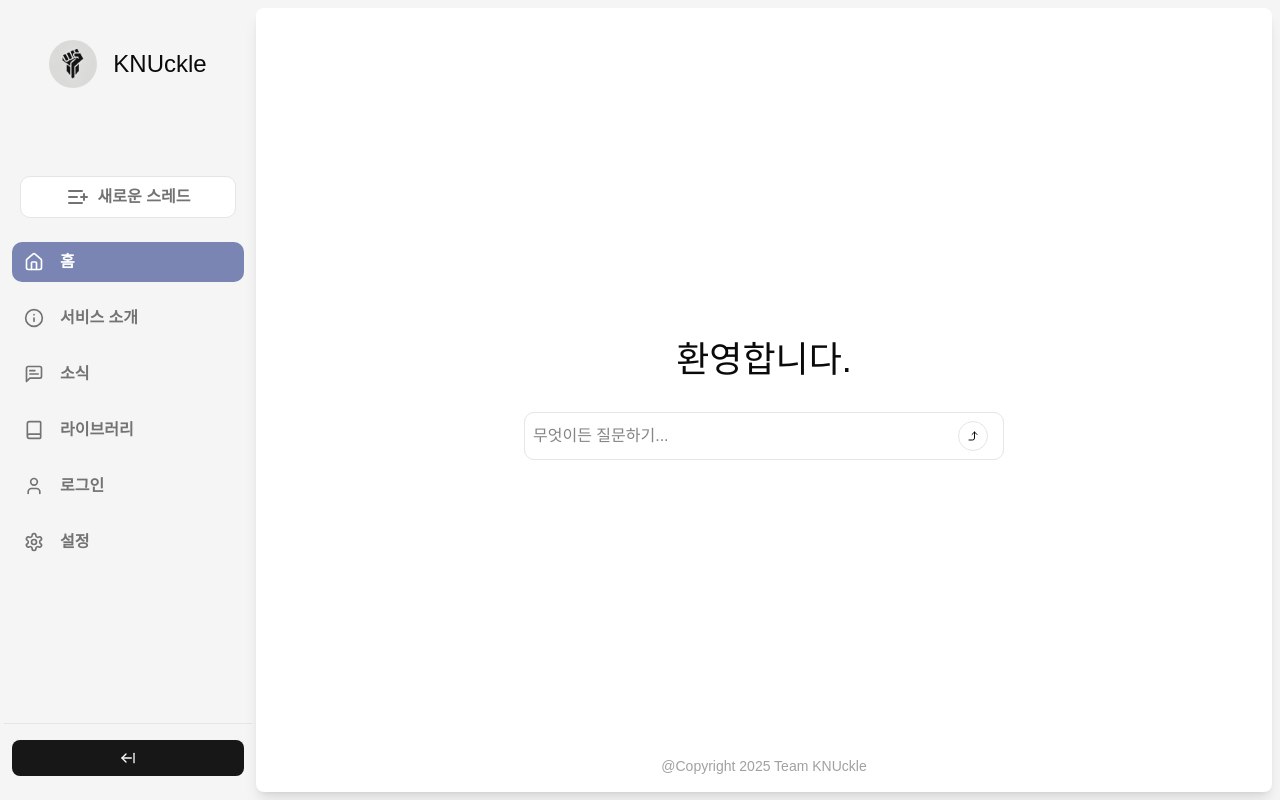
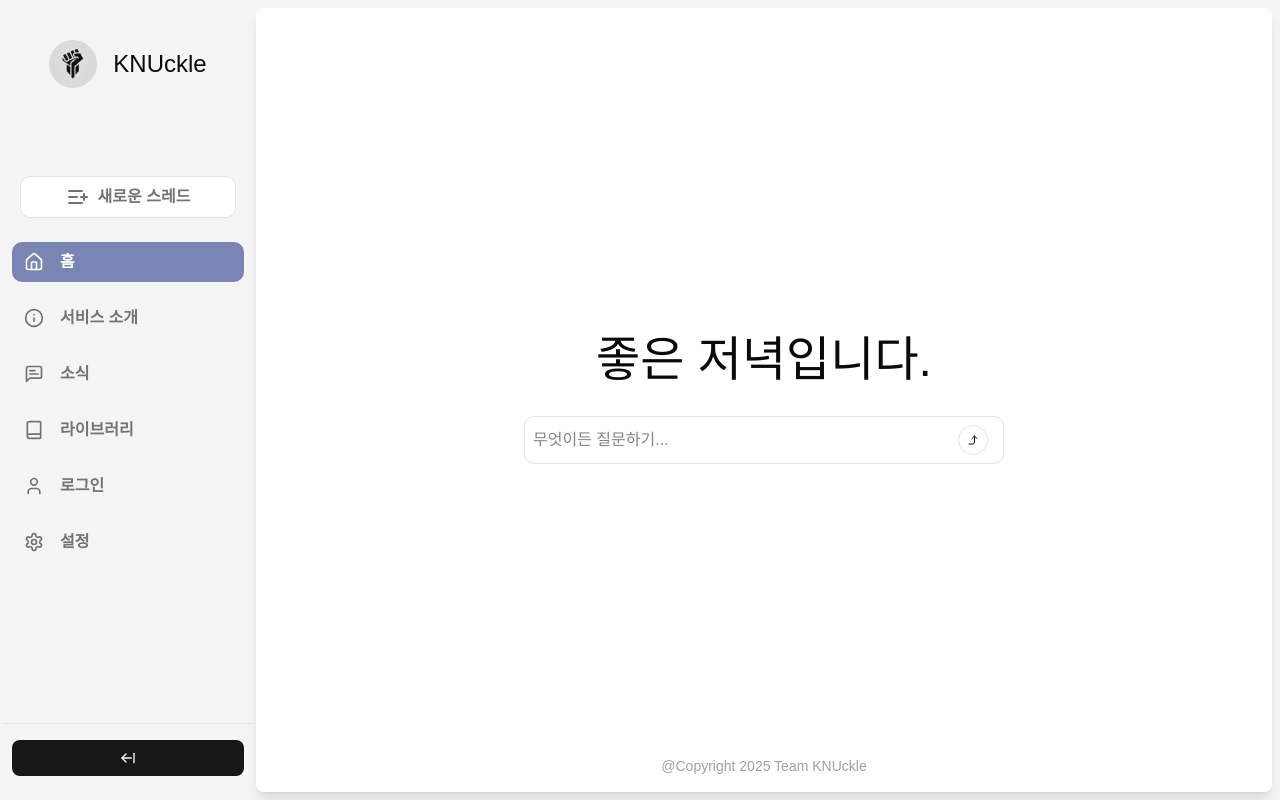
Before and after one commit to KNUckle-llm/frontend, a Next.js app: page / in a window 1280 px wide. Built offline with nearby package versions, Linux system fonts and the light colour scheme; a web font is replaced by a local one.

Commit message:
feat: 시간에 따른 메인 페이지 환영문구 다르게 출력

```diff
--- a/src/app/page.tsx
+++ b/src/app/page.tsx
@@ -37,11 +37,40 @@ export default function Home() {
     }
   });
 
+  const welcomeMessages = {
+    morning: {
+      time: "morning",
+      messages: ["좋은 아침입니다."],
+    },
+    afternoon: {
+      time: "afternoon",
+      messages: ["좋은 오후입니다."],
+    },
+    evening: {
+      time: "evening",
+      messages: ["좋은 저녁입니다."],
+    },
+  };
+
+  const currentHour = new Date().getHours();
+
+  const getWelcomeMessage = () => {
+    if (currentHour >= 6 && currentHour < 12) {
+      return welcomeMessages.morning.messages[0];
+    } else if (currentHour >= 12 && currentHour < 18) {
+      return welcomeMessages.afternoon.messages[0];
+    } else {
+      return welcomeMessages.evening.messages[0];
+    }
+  };
+
   return (
     <div
       className={"relative h-full flex flex-col items-center justify-center"}
     >
-      <h1 className={"text-4xl font-extralight mb-8"}>환영합니다.</h1>
+      <h1 className={"text-4xl xl:text-5xl 2xl:text-6xl font-extralight mb-8"}>
+        {getWelcomeMessage() || "환영합니다."}
+      </h1>
       <QuestionInput
         thinking={isThinking}
         handleSubmit={onSubmit}
```
